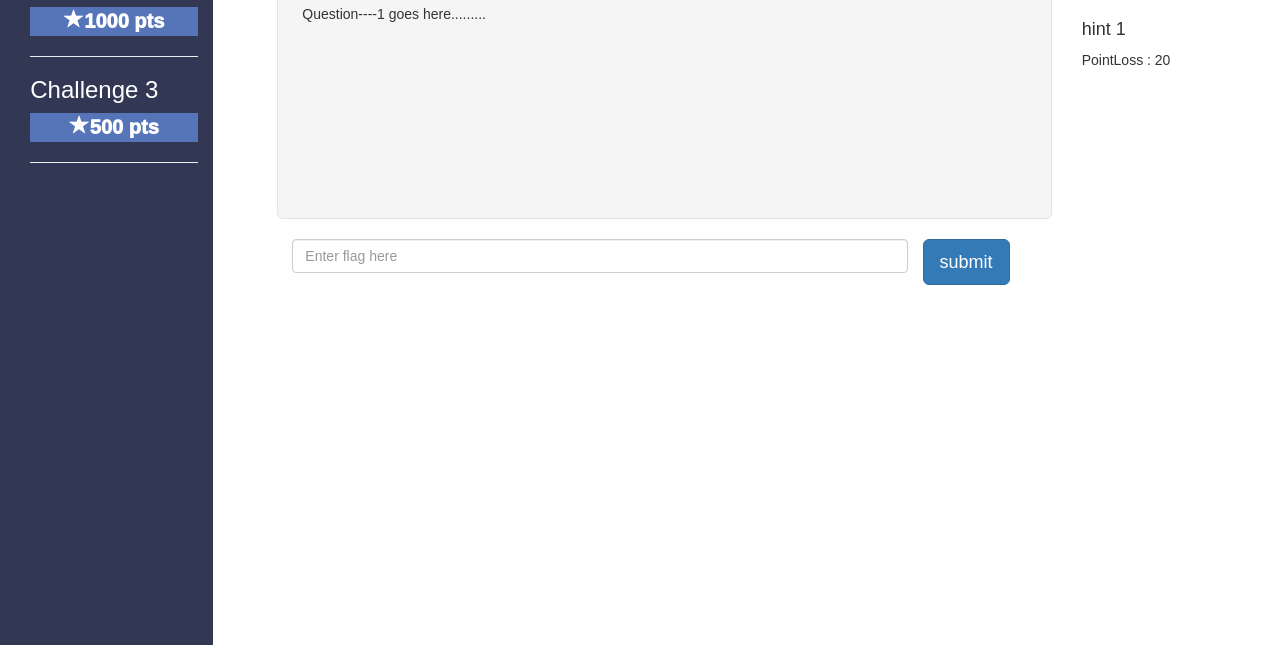
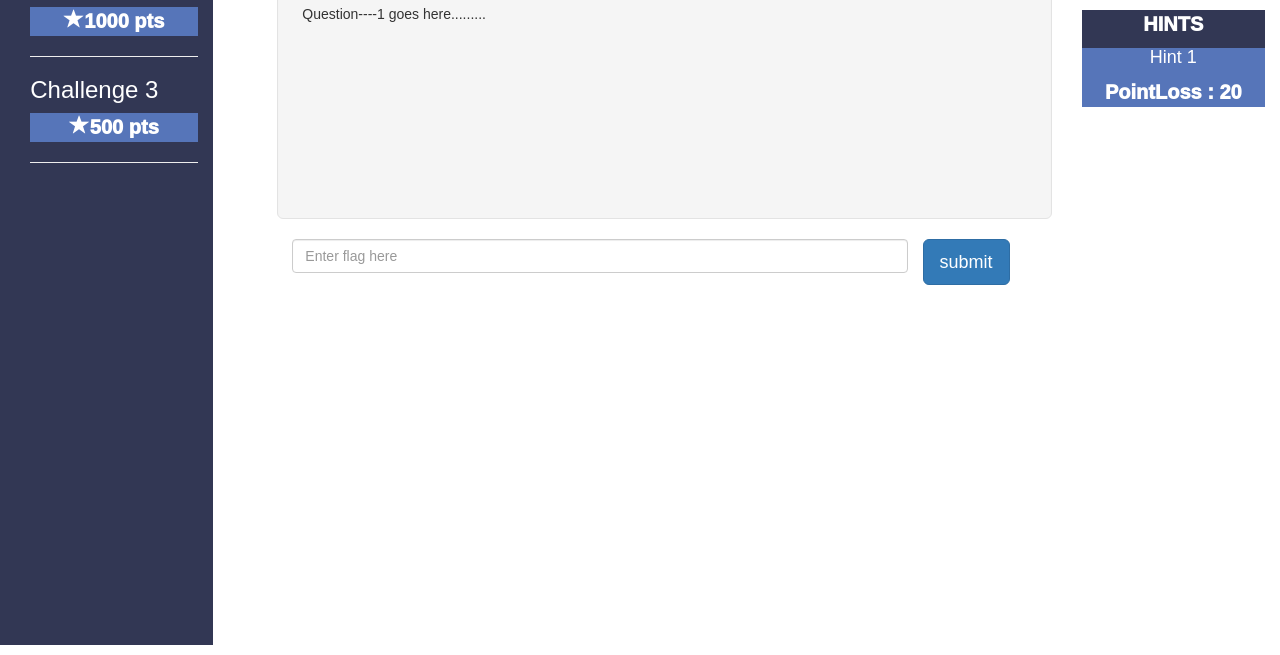
Before and after one commit to Shanmugapriya03/Oz-CTF-UI, a React app: page / in a window 1280 px wide. Both pictures are taken after a click on the element "Challenge 1". Shown: the part 207-862 px from the top of the page. Built offline with nearby package versions, Linux system fonts and the light colour scheme.

Commit message:
styled hint list

```diff
--- a/components/dashboard.js
+++ b/components/dashboard.js
@@ -9,20 +9,20 @@ export default class Dashboard extends React.Component{
             challenges: [
                 {name:"Challenge 1", score:"100" ,content:"challenges--1",question:"Question----1 goes here.........",
                 hint:[
-                    {hname:"hint 1",pointLoss:20}
+                    {hname:"Hint 1",pointLoss:20}
                     ]
                 },
                 {name:"Challenge 2", score:"1000" ,content:"challenges--2",question:"Question----2 goes here.........",
                     hint:[
-                        {hname:"hint 1",pointLoss:30},
-                        {hname:"hint 2",pointLoss:25}
+                        {hname:"Hint 1",pointLoss:30},
+                        {hname:"Hint 2",pointLoss:25}
                     ]
                 },
                 {name:"Challenge 3",score:"500" ,content:"challenges--3",question:"Question----3 goes here.........",
                     hint:[
-                        {hname:"hint 1",pointLoss:45},
-                        {hname:"hint 2",pointLoss:5},
-                        {hname:"hint 3",pointLoss:10}
+                        {hname:"Hint 1",pointLoss:45},
+                        {hname:"Hint 2",pointLoss:5},
+                        {hname:"Hint 3",pointLoss:10}
                         ]
                 },
             ],
@@ -42,8 +42,6 @@ export default class Dashboard extends React.Component{
         var hints=[];
 		let val = this.state.hints;
         for(let i in val){
-            console.log(val[i].hname);
-            console.log(val[i].pointLoss);
             hints.push(<HintItem hname={val[i].hname} pointLoss={val[i].pointLoss}/>);
         }
         return hints;
@@ -108,7 +106,10 @@ export default class Dashboard extends React.Component{
                                 <div className="tot">Total Score</div>
                                 <div className="totscore"> {this.renderScore()}</div>
                                 <br/>
-								{this.renderHint()}
+                                <div className="hints">HINTS
+                                {this.renderHint()}
+                                </div>
+
                         </div>
                     </div>
                 </div>
--- a/components/hintItem.js
+++ b/components/hintItem.js
@@ -2,8 +2,8 @@ import React from 'react';
 export default class HintItem extends React.Component{
     render(){
         return(
-            <div>
-                <h4>{this.props.hname}</h4>
+            <div className="hint">
+                <h4 className="challenge">{this.props.hname}</h4>
                 <p>PointLoss : {this.props.pointLoss}</p>
             </div>
         )
--- a/style.css
+++ b/style.css
@@ -81,3 +81,15 @@ body{
 .timer{
     padding-top: 5%;
 }
+.hints{
+    background: #323754;
+    text-align: center;
+    font-size: 20px;
+    font-weight: 1000;
+    color:white;
+}
+.hint{
+    background: #5675B9;
+    color:white;
+
+}
```
Also changed, not shown: 1 other file.
